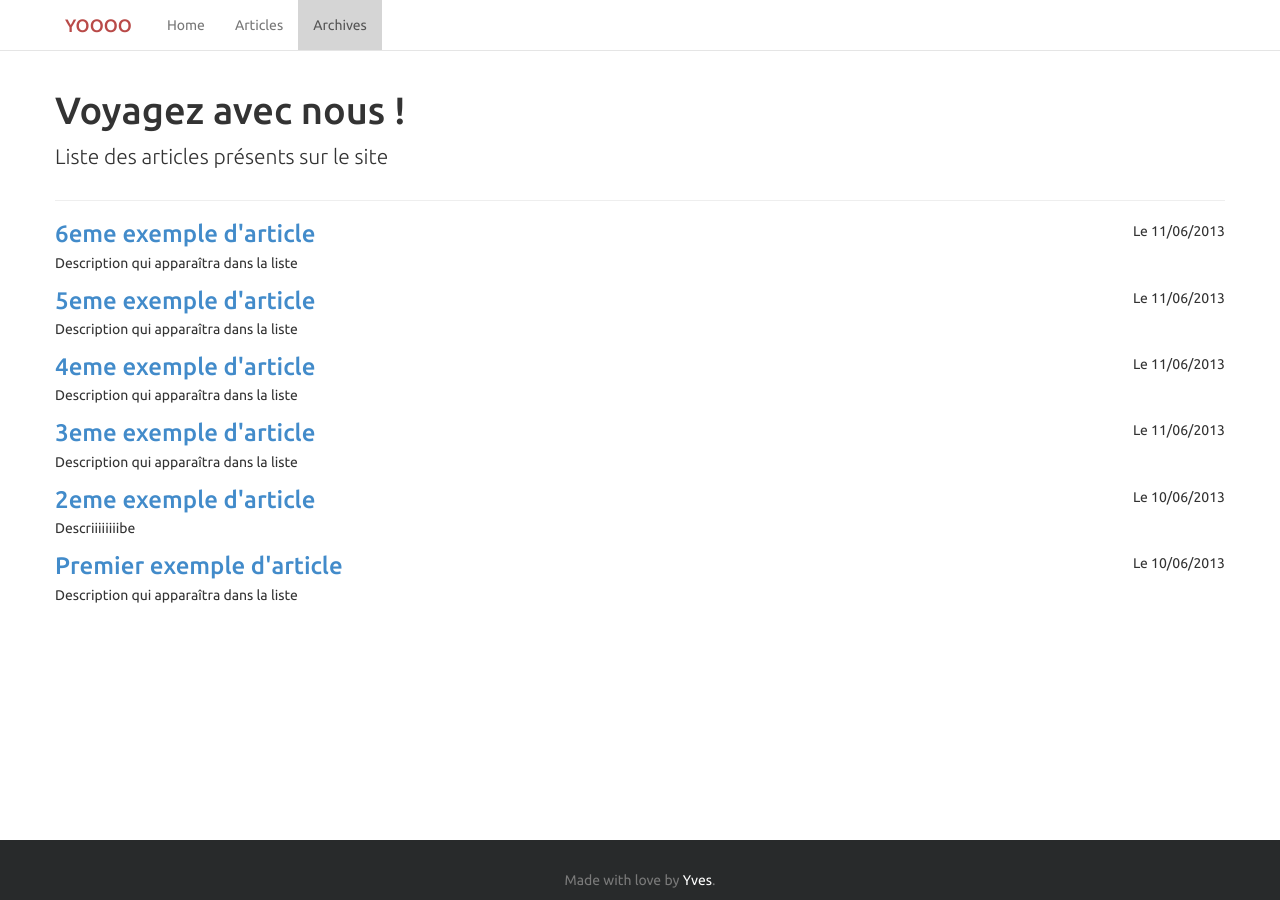
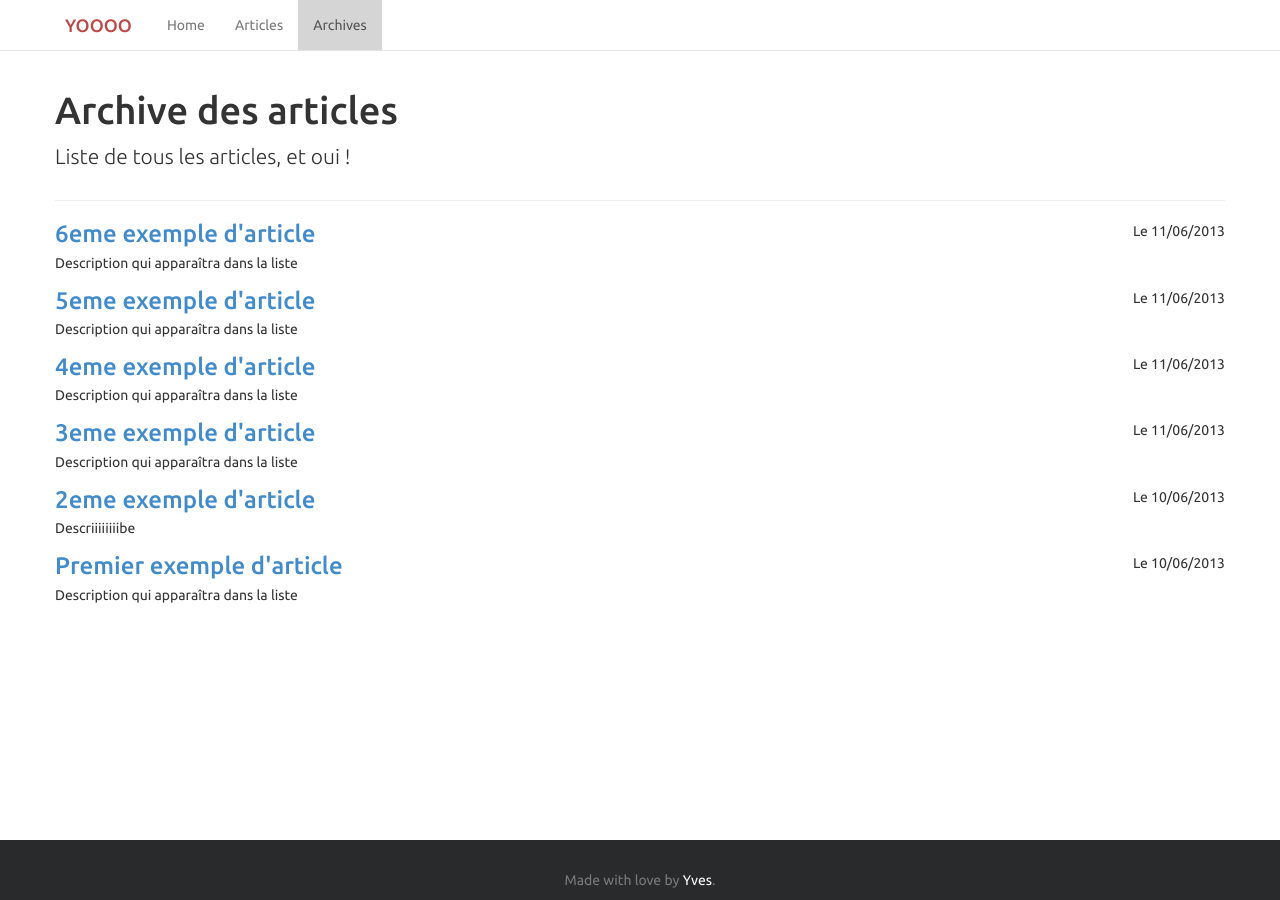
Before and after one commit to link-webcreations/juetpy, a Jekyll site: the page built from archives/index.html, in a window 1280 px wide and 900 px high. Built offline with Jekyll 4.4.1, drawn with Linux system fonts in a browser that asks for light colours; Markdown is read by kramdown in place of the engine named in the settings.

Commit message:
small change of titles

```diff
--- a/archives/index.html
+++ b/archives/index.html
@@ -1,5 +1,5 @@
 ---
-title:  Voyagez avec nous !
+title:  Archive des articles
 layout: default
 slug:   archives
 ---
@@ -8,7 +8,7 @@ slug:   archives
 <section>
   <div class="page-header">
     <h1>{{ page.title }}</a></h1>
-    <p class="lead">Liste des articles présents sur le site</p>
+    <p class="lead">Liste de tous les articles, et oui !</p>
   </div>
 
   <ul class="media-list">
--- a/articles/index.html
+++ b/articles/index.html
@@ -22,7 +22,7 @@ slug:   articles
       <section>
         <div class="page-header">
           <h1>{{ page.title }}</a></h1>
-          <p class="lead">Liste des articles présents sur le site</p>
+          <p class="lead">Les articles</p>
         </div>
 
         {% for post in site.posts limit:5 %}
```
